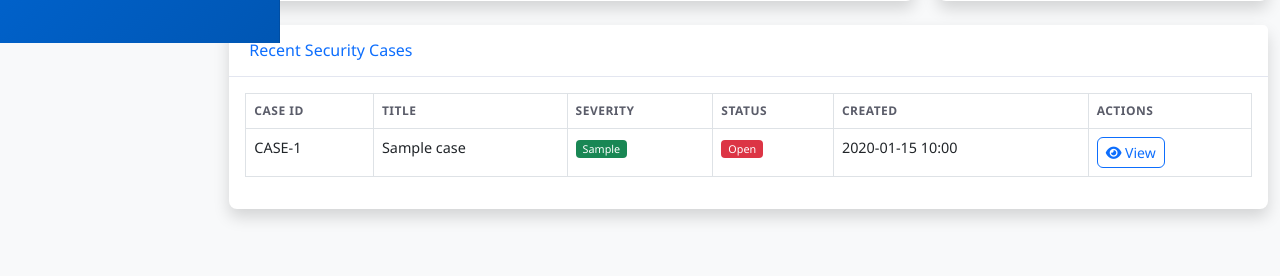
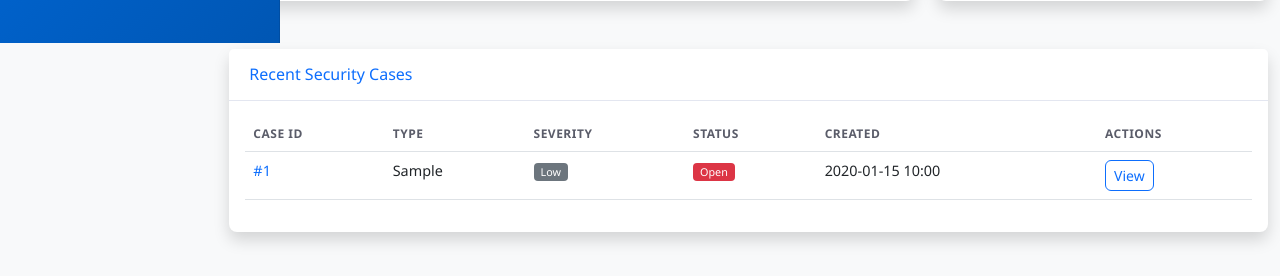
Before and after one commit to Rudolph001/EG_v1, a Flask app: page / in a window 1280 px wide. Shown: the part 757-1033 px from the top of the page. Before the commit the page ends 977 px from the top, so only its background shows below. Run offline with Flask 3, Linux system fonts and the light colour scheme; tables that the repository leaves empty hold one stand-in row (values such as "Sample post"); some libraries are stand-ins or nearby versions.

Commit message:
Assistant checkpoint: Fix dashboard charts and recent cases display
Assistant generated file changes:
- templates/dashboard.html: Add missing chart containers and recent cases section
Add missing chart containers and recent cases section
- routes.py: Fix dashboard API to return proper chart data
- static/js/dashboard.js: Update chart initialization and data handling

---

User prompt:

under Security Dashboard the following is not displaying any data:

Email Processing Overview
Case Severity Distribution
Recent Security Cases

Replit-Commit-Author: Assistant
Replit-Commit-Session-Id: a8e562fa-8c5e-4635-84ce-517ebf79bdc9

```diff
--- a/routes.py
+++ b/routes.py
@@ -302,10 +302,18 @@ def audit():
 @app.route('/api/dashboard-data')
 def dashboard_data():
     """API endpoint for dashboard charts data"""
-    # Get case distribution by severity
+    # Get case distribution by severity with proper ordering
+    severity_order = ['low', 'medium', 'high', 'critical']
     severity_counts = db.session.query(
         Case.severity, func.count(Case.id)
     ).group_by(Case.severity).all()
+
+    # Create severity data with all categories
+    severity_dict = {s[0]: s[1] for s in severity_counts}
+    severity_data = {
+        'labels': ['Low', 'Medium', 'High', 'Critical'],
+        'data': [severity_dict.get(level, 0) for level in severity_order]
+    }
 
     # Get processing statistics for the last 7 days
     seven_days_ago = datetime.utcnow() - timedelta(days=7)
@@ -314,37 +322,45 @@ def dashboard_data():
         func.count(EmailRecord.id)
     ).filter(EmailRecord.processed_at >= seven_days_ago).group_by(
         func.date(EmailRecord.processed_at)
-    ).all()
+    ).order_by(func.date(EmailRecord.processed_at)).all()
 
-    # If no severity data, provide default structure
-    if not severity_counts:
-        severity_data = {
-            'labels': ['Low', 'Medium', 'High', 'Critical'],
-            'data': [0, 0, 0, 0]
-        }
-    else:
-        severity_labels = [s[0] for s in severity_counts]
-        severity_values = [s[1] for s in severity_counts]
-        severity_data = {
-            'labels': severity_labels,
-            'data': severity_values
-        }
+    # Create complete 7-day dataset
+    date_dict = {str(d[0]): d[1] for d in daily_stats}
+    daily_labels = []
+    daily_values = []
 
-    # If no daily stats, provide last 7 days with zeros
-    if not daily_stats:
-        daily_data = {
-            'labels': [(datetime.utcnow() - timedelta(days=i)).strftime('%Y-%m-%d') for i in range(6, -1, -1)],
-            'data': [0] * 7
-        }
-    else:
-        daily_data = {
-            'labels': [str(d[0]) for d in daily_stats],
-            'data': [d[1] for d in daily_stats]
-        }
+    for i in range(6, -1, -1):
+        date = (datetime.utcnow() - timedelta(days=i)).strftime('%Y-%m-%d')
+        daily_labels.append(date)
+        daily_values.append(date_dict.get(date, 0))
+
+    daily_data = {
+        'labels': daily_labels,
+        'data': daily_values
+    }
+
+    # Get case counts for the same period
+    daily_case_stats = db.session.query(
+        func.date(Case.created_at),
+        func.count(Case.id)
+    ).filter(Case.created_at >= seven_days_ago).group_by(
+        func.date(Case.created_at)
+    ).order_by(func.date(Case.created_at)).all()
+
+    case_dict = {str(d[0]): d[1] for d in daily_case_stats}
+    case_values = []
+
+    for i in range(6, -1, -1):
+        date = (datetime.utcnow() - timedelta(days=i)).strftime('%Y-%m-%d')
+        case_values.append(case_dict.get(date, 0))
 
     return jsonify({
         'severity_distribution': severity_data,
-        'daily_processing': daily_data
+        'daily_processing': daily_data,
+        'daily_cases': {
+            'labels': daily_labels,
+            'data': case_values
+        }
     })
 
 # Error handlers
--- a/static/js/dashboard.js
+++ b/static/js/dashboard.js
@@ -190,11 +190,18 @@ class EmailGuardianDashboard {
         if (this.charts.dailyProcessing && data.daily_processing) {
             this.charts.dailyProcessing.data.labels = data.daily_processing.labels;
             this.charts.dailyProcessing.data.datasets[0].data = data.daily_processing.data;
+
+            // Update cases data if available
+            if (data.daily_cases) {
+                this.charts.dailyProcessing.data.datasets[1].data = data.daily_cases.data;
+            }
+
             this.charts.dailyProcessing.update();
         }
 
         // Update severity distribution chart
         if (this.charts.severity && data.severity_distribution) {
+            this.charts.severity.data.labels = data.severity_distribution.labels;
             this.charts.severity.data.datasets[0].data = data.severity_distribution.data;
             this.charts.severity.update();
         }
--- a/templates/dashboard.html
+++ b/templates/dashboard.html
@@ -119,15 +119,16 @@
     </div>
 </div>
 
-<div class="row">
-    <!-- Daily Processing Chart -->
+<!-- Charts Row -->
+<div class="row mb-4">
+    <!-- Email Processing Overview -->
     <div class="col-xl-8 col-lg-7">
         <div class="card shadow mb-4">
-            <div class="card-header py-3 d-flex flex-row align-items-center justify-content-between">
+            <div class="card-header py-3">
                 <h6 class="m-0 font-weight-bold text-primary">Email Processing Overview</h6>
             </div>
             <div class="card-body">
-                <div class="chart-area">
+                <div style="height: 300px;">
                     <canvas id="dailyProcessingChart"></canvas>
                 </div>
             </div>
@@ -137,11 +138,11 @@
     <!-- Case Severity Distribution -->
     <div class="col-xl-4 col-lg-5">
         <div class="card shadow mb-4">
-            <div class="card-header py-3 d-flex flex-row align-items-center justify-content-between">
+            <div class="card-header py-3">
                 <h6 class="m-0 font-weight-bold text-primary">Case Severity Distribution</h6>
             </div>
             <div class="card-body">
-                <div class="chart-pie pt-4 pb-2">
+                <div style="height: 300px;">
                     <canvas id="severityChart"></canvas>
                 </div>
             </div>
@@ -149,7 +150,7 @@
     </div>
 </div>
 
-<!-- Recent Cases -->
+<!-- Recent Security Cases -->
 <div class="card shadow mb-4">
     <div class="card-header py-3">
         <h6 class="m-0 font-weight-bold text-primary">Recent Security Cases</h6>
@@ -157,11 +158,11 @@
     <div class="card-body">
         {% if stats.recent_cases %}
         <div class="table-responsive">
-            <table class="table table-bordered" width="100%" cellspacing="0">
+            <table class="table table-hover">
                 <thead>
                     <tr>
                         <th>Case ID</th>
-                        <th>Title</th>
+                        <th>Type</th>
                         <th>Severity</th>
                         <th>Status</th>
                         <th>Created</th>
@@ -171,22 +172,38 @@
                 <tbody>
                     {% for case in stats.recent_cases %}
                     <tr>
-                        <td>CASE-{{ case.id }}</td>
-                        <td>{{ case.title[:50] }}{% if case.title|length > 50 %}...{% endif %}</td>
                         <td>
-                            <span class="badge bg-{{ 'danger' if case.severity == 'critical' else 'warning' if case.severity == 'high' else 'info' if case.severity == 'medium' else 'success' }}">
-                                {{ case.severity.title() }}
-                            </span>
+                            <a href="{{ url_for('case_detail', case_id=case.id) }}" class="text-decoration-none">
+                                #{{ case.id }}
+                            </a>
+                        </td>
+                        <td>{{ case.case_type|title }}</td>
+                        <td>
+                            {% if case.severity == 'critical' %}
+                                <span class="badge bg-danger">Critical</span>
+                            {% elif case.severity == 'high' %}
+                                <span class="badge bg-warning">High</span>
+                            {% elif case.severity == 'medium' %}
+                                <span class="badge bg-info">Medium</span>
+                            {% else %}
+                                <span class="badge bg-secondary">Low</span>
+                            {% endif %}
                         </td>
                         <td>
-                            <span class="badge bg-{{ 'danger' if case.status == 'open' else 'warning' if case.status == 'investigating' else 'success' }}">
-                                {{ case.status.title() }}
-                            </span>
+                            {% if case.status == 'open' %}
+                                <span class="badge bg-danger">Open</span>
+                            {% elif case.status == 'investigating' %}
+                                <span class="badge bg-warning">Investigating</span>
+                            {% elif case.status == 'resolved' %}
+                                <span class="badge bg-success">Resolved</span>
+                            {% else %}
+                                <span class="badge bg-secondary">{{ case.status|title }}</span>
+                            {% endif %}
                         </td>
                         <td>{{ case.created_at.strftime('%Y-%m-%d %H:%M') }}</td>
                         <td>
                             <a href="{{ url_for('case_detail', case_id=case.id) }}" class="btn btn-sm btn-outline-primary">
-                                <i class="fas fa-eye"></i> View
+                                View
                             </a>
                         </td>
                     </tr>
```
